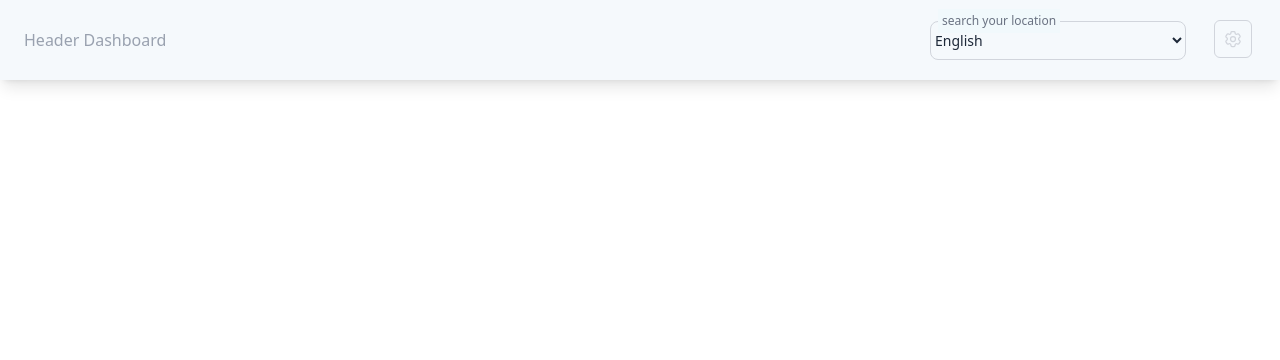
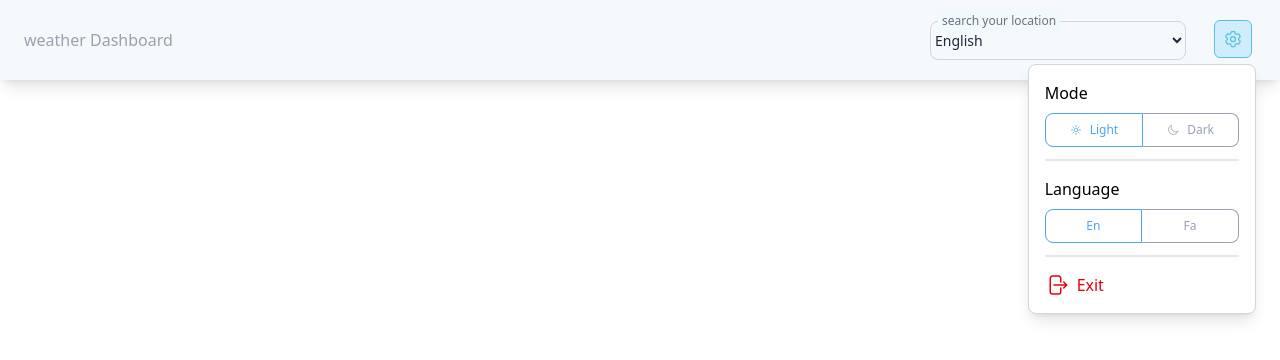
Before and after one commit to DanialDaneshmand/weather-app, a React (Vite) app: page /dashboard in a window 1280 px wide. Both pictures are taken after a click on the button 1233 px from the left and 39 px from the top of the page. Shown: the top 360 px of the page. Built offline with nearby package versions, Linux system fonts and the light colour scheme.

Commit message:
header dashboard added

```diff
--- a/src/components/HeaderDashboard.jsx
+++ b/src/components/HeaderDashboard.jsx
@@ -1,6 +1,7 @@
 import { t } from "i18next";
 import React, { useState } from "react";
 import {
+  HiOutlineArrowRightStartOnRectangle,
   HiOutlineCog6Tooth,
   HiOutlineMoon,
   HiOutlineSun,
@@ -8,13 +9,21 @@ import {
 import { useDarkMode } from "../context/DarkModeContext";
 import Button from "../ui/Button";
 import { useLang } from "../context/LangContext";
+import { useUser } from "../context/UserContext";
+import { useNavigate } from "react-router-dom";
 
 function HeaderDashboard() {
   const { setLanguage, lang } = useLang();
+  const { loginUser, logoutUser, user } = useUser();
+  const navigate = useNavigate();
+
+  if (!user) {
+    navigate("/");
+  }
   return (
-    <div className=" w-full  shadow-lg  flex justify-between items-center py-4  px-6">
+    <div className=" w-full  shadow-lg flex  flex-col md:flex-row gap-y-8 md:gap-y-0 justify-between items-center py-4  px-6">
       <div>
-        <p className=" text-gray-400">Header Dashboard</p>
+        <p className=" text-gray-400">{t("weather Dashboard")}</p>
       </div>
       <div className=" flex items-center gap-x-6">
         <ChoseLocation />
@@ -28,6 +37,8 @@ export default HeaderDashboard;
 
 function ChoseLocation() {
   const [value, setValue] = useState("en");
+  const { setLanguage, lang } = useLang();
+
   const options = [
     { id: 1, language: t("English"), value: "en" },
     { id: 2, language: t("Persian "), value: "fa" },
@@ -38,8 +49,12 @@ function ChoseLocation() {
   return (
     <div className=" flex justify-center items-center  w-full">
       <div className=" flex flex-col gap-y-1 relative">
-        <label className=" absolute -top-3 left-2 block p-1 bg-[#f1f9fc] text-xs text-gray-500">
-          search your location
+        <label
+          className={`absolute -top-3 ${
+            lang === "fa" ? "right-2" : "left-2"
+          } block p-1 bg-[#f1f9fc] text-xs text-gray-500`}
+        >
+          {t("search your location")}
         </label>
         <select
           className=" text-gray-800 outline-none border border-gray-300 rounded-lg py-2 w-64 text-sm"
@@ -57,9 +72,12 @@ function ChoseLocation() {
 }
 
 function Setting() {
-  const [isShow, setIsShow] = useState(true);
+  const [isShow, setIsShow] = useState(false);
   const { isDarkMode, toggleDarkMode } = useDarkMode();
   const { setLanguage, lang } = useLang();
+  const { loginUser, logoutUser, user } = useUser();
+    const navigate=useNavigate()
+
   const handleDarkMode = (theme) => {
     if (theme === "light" && isDarkMode) {
       toggleDarkMode();
@@ -70,6 +88,10 @@ function Setting() {
   };
   const handleLang = (lng) => {
     setLanguage(lng);
+  };
+  const handleExit = () => {
+    logoutUser();
+    navigate("/")
   };
   return (
     <div className=" relative">
@@ -88,10 +110,15 @@ function Setting() {
         </div>
       </button>
       {isShow && (
-        <div className=" p-4 space-y-4 absolute top-12 bg-white rounded-lg right-0 border border-gray-300 shadow-lg">
+        <div
+          className={`p-4 space-y-4 absolute top-12 bg-white rounded-lg ${
+            lang === "fa" ? "left-0" : "right-0"
+          } border border-gray-300 shadow-lg`}
+        >
           {/* dark mode box */}
           <div className=" space-y-2 border-b-2 border-gray-200 pb-3">
-            <p>Mode</p>
+            <p>{t("Mode")}</p>
+            {lang === "en" ? (
               <div className=" flex">
                 <Button
                   onclick={() => handleDarkMode("light")}
@@ -101,7 +128,7 @@ function Setting() {
                   <span>
                     <HiOutlineSun />
                   </span>
-                <span>Light</span>
+                  <span>{t("Light")}</span>
                 </Button>
                 <Button
                   onclick={() => handleDarkMode("dark")}
@@ -111,23 +138,60 @@ function Setting() {
                   <span>
                     <HiOutlineMoon />
                   </span>
-                <span>Dark</span>
+                  <span>{t("Dark")}</span>
                 </Button>
               </div>
+            ) : (
+              <div className=" flex">
+                <Button
+                  onclick={() => handleDarkMode("dark")}
+                  isActive={isDarkMode}
+                  classes={`rounded-r-lg ${!isDarkMode && "border-l-0"}`}
+                >
+                  <span>
+                    <HiOutlineMoon />
+                  </span>
+                  <span>{t("Dark")}</span>
+                </Button>
+                <Button
+                  onclick={() => handleDarkMode("light")}
+                  isActive={!isDarkMode}
+                  classes={`rounded-l-lg ${isDarkMode && "border-r-0"}`}
+                >
+                  <span>
+                    <HiOutlineSun />
+                  </span>
+                  <span>{t("Light")}</span>
+                </Button>
+              </div>
+            )}
           </div>
           {/* language box */}
           <div className=" space-y-2 w-full border-b-2 border-gray-200 pb-3">
-            <p>Language</p>
+            <p>{t("Language")}</p>
+            {lang === "en" ? (
               <div className=" flex">
                 <Button
                   onclick={() => handleLang("en")}
                   isActive={lang === "en"}
-                classes={`rounded-l-lg w-full flex justify-center ${
-                  isDarkMode && "border-r-0"
+                  classes={`rounded-l-lg w-full flex justify-center  ${
+                    lang === "en" && "border-r border-blue-400"
                   }`}
                 >
-                En
+                  {t("En")}
                 </Button>
+                <Button
+                  onclick={() => handleLang("fa")}
+                  isActive={lang === "fa"}
+                  classes={`rounded-r-lg w-full flex justify-center ${
+                    lang === "en" && "border-l-0"
+                  }`}
+                >
+                  {t("Fa")}
+                </Button>
+              </div>
+            ) : (
+              <div className=" flex">
                 <Button
                   onclick={() => handleLang("fa")}
                   isActive={lang === "fa"}
@@ -135,11 +199,29 @@ function Setting() {
                     !isDarkMode && "border-l-0"
                   }`}
                 >
-                Fa
+                  {t("Fa")}
+                </Button>
+                <Button
+                  onclick={() => handleLang("en")}
+                  isActive={lang === "en"}
+                  classes={`rounded-l-lg w-full flex justify-center ${
+                    isDarkMode && "border-r-0"
+                  } `}
+                >
+                  {t("En")}
                 </Button>
               </div>
+            )}
           </div>
-          <button>exit</button>
+          <button
+            onClick={handleExit}
+            className=" flex items-center gap-x-2 text-red-600"
+          >
+            <span className=" text-2xl">
+              <HiOutlineArrowRightStartOnRectangle />
+            </span>
+            <span>{t("Exit")}</span>
+          </button>
         </div>
       )}
     </div>
--- a/src/i18n.js
+++ b/src/i18n.js
@@ -10,7 +10,15 @@ const resources = {
       Language: "Language",
       English: "English",
       "Persian ":"Persian ",
-      success:"login is success"
+      success:"login is success",
+      "weather Dashboard":"weather Dashboard",
+      "search your location":"search your location",
+      Mode:"Mode",
+      Dark:"Dark",
+      Light:"Light",
+      En:"En",
+      Fa:"Fa",
+      Exit:"Exit"
     },
   },
   fa: {
@@ -21,7 +29,15 @@ const resources = {
       Language: "زبان",
       English: "انگلیسی",
       "Persian ":"فارسی",
-      success:"ورود با موفقیت انجام شد"
+      success:"ورود با موفقیت انجام شد",
+      "weather Dashboard":"داشبورد اب و هوا ",
+      "search your location":"مکان مورد نظر را جستجو کنید",
+      Mode:"حالت روز و شب",
+      Dark:"شب",
+      Light:"روز",
+      En:"انگلیسی",
+      Fa:"فارسی",
+      Exit:"خروج"
     },
   },
 };
```
Lines whose indentation alone changed are shown as unchanged.
